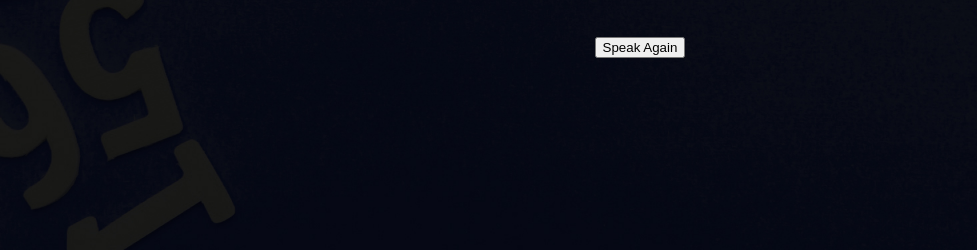
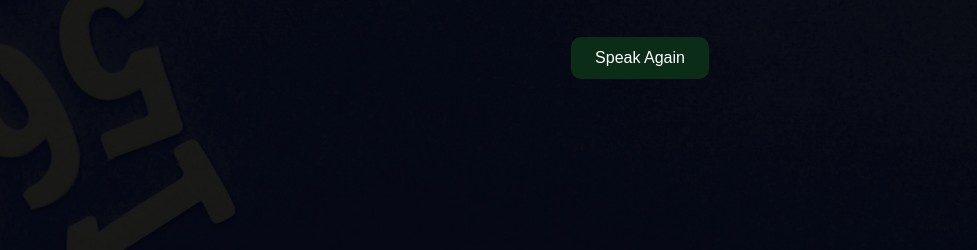
Before and after one commit to AriK682/Guessing_game, a plain HTML site: page index.html in a window 1280 px wide. Shown: the part 550-800 px from the top of the page, without its empty margins (0-977 px from the left). Drawn offline with Linux system fonts and the light colour scheme.

Commit message:
added style for the button

```diff
--- a/style.css
+++ b/style.css
@@ -40,3 +40,17 @@ h3{
     border-radius: 5px;
     margin-top: 10px;
 }
+#speak-again {
+    background-color: #0b2c16;
+    color: white;
+    border: none;
+    border-radius: 10px;
+    padding: 12px 24px;
+    font-size: 16px;
+    cursor: pointer;
+    margin-top: 20px;
+}
+#speak-again:hover{
+    cursor: pointer;
+    background-color: #e4e4e4;
+}
```
